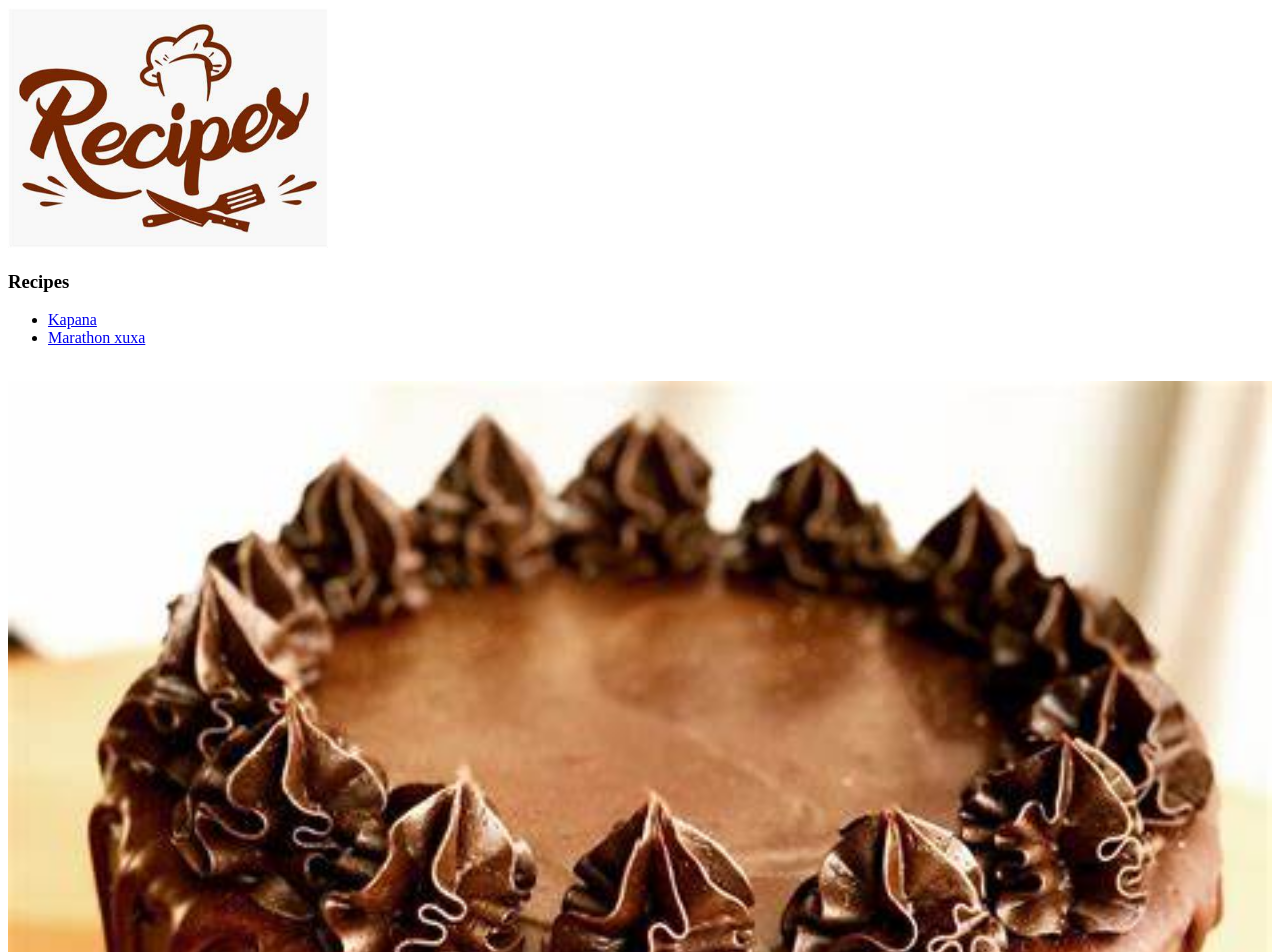
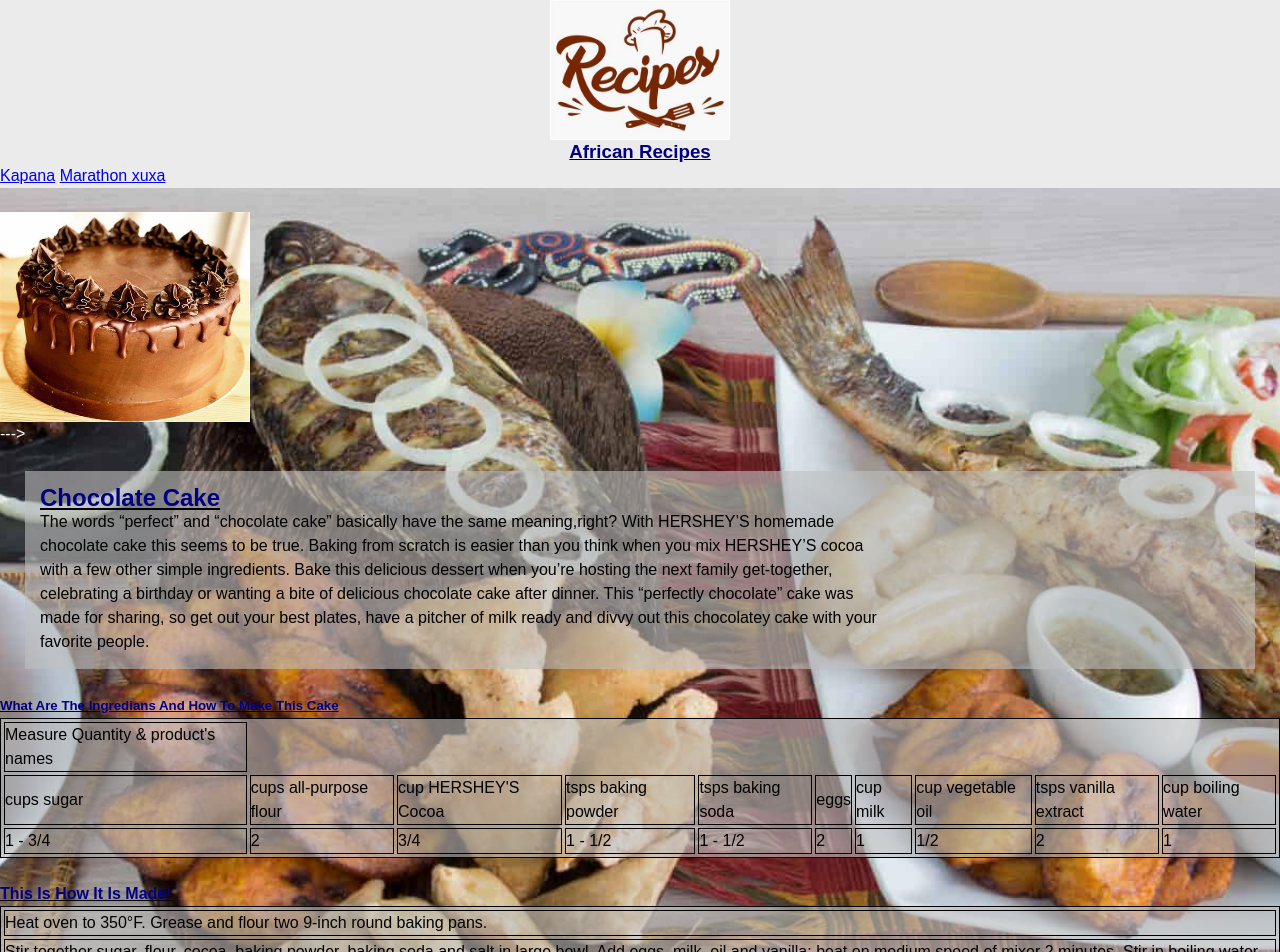
Before and after one commit to Tommy007U/microverse-recipes-project, a plain HTML site: page navbar/chocolatecake.html in a window 1280 px wide. Shown: the top 952 px of the page. Drawn offline with Linux system fonts and the light colour scheme.

Commit message:
styling on the all 4 project with 1 css folder

```diff
--- a/css/styles.css
+++ b/css/styles.css
@@ -4,6 +4,77 @@
     box-sizing: border-box;
 }
 body{
-    background-color: #ecf2f8;
+    background-color: rgba(192,192,192,0.3);
     font-family:'barlow semi condensed', sans-serif;
+    line-height: 1.5em;
+
 }
+#logo{
+    display: flex;
+    justify-content: center;
+}
+h3, h2, h1, h4, h5, h6{
+    align-items: center;
+    color:navy;
+    text-transform: capitalize;
+    text-decoration-line: underline;
+    text-decoration-color: black;
+}
+.title{
+    display: flex;
+    justify-content: center;
+    color:navy;
+}
+
+.navbar{
+    display:flex;
+    text-align: end;
+}
+ul{
+    list-style-type: none;
+    margin: 0;
+    padding: 0;
+}
+li {
+    display: inline;
+  }
+  .images{
+    display: flex;
+    align-items: center;
+  }
+
+span{
+    text-transform: capitalize;
+}
+#big-img{
+    background: url("/images/background2.jpg");
+    background-size:cover;
+    background-position: center;
+    color: white;
+}
+.content{
+    background-color: rgba(192,192,192,0.6);
+    align-items: center;
+    color:black;
+    display: block;
+    padding: 15px;
+    margin: 25px;
+    align-items: center;
+
+}
+table, tr, td{
+    border: 1px solid black;
+  }
+  tr:hover {
+    background-color: coral;
+}
+
+table{
+    width:100%;
+    background-color: rgba(192,192,192,0.6);
+    border-spacing: 3px;
+    align-items: center;
+    color:black;
+    padding:left;
+
+}
--- a/navbar/chocolatecake.html
+++ b/navbar/chocolatecake.html
@@ -4,22 +4,32 @@
     <meta charset="UTF-8">
     <meta http-equiv="X-UA-Compatible" content="IE=edge">
     <meta name="viewport" content="width=device-width, initial-scale=1.0">
+    <link rel="stylesheet" href="/css/styles.css">
     <title>chocolate cake</title>
 </head>
 <body>
-    <img src="../images/logo.jpeg" id="logo" width="320" height="240" alt="coffee logo">
-    <h3>Recipes</h3>
+    <div id="logo">
+        <img src="../images/logo.jpeg"  width="180" height="140" alt="recipes logo">
+    </div>
+
+    <div class="title">
+        <h3>African Recipes</h3>
+    </div>
+
+    <div class="navbar">
       <ul>
           <li><a href="/navbar/kapana.html">Kapana</a></li>
           <li><a href="/navbar/marathonxuxa.html">Marathon xuxa</a></li>
+      </ul>
+    </div>
 
-    </ul>
-
-
-    <br>
-    <img src="/images/chocolate.jpeg" width="100%" alt="chocolate cake">
+    <div id="big-img">
     <br>
 
+    <img src="/images/chocolate.jpeg" class="images" width="250" height="210" alt="chocolate cake">--->
+    <br>
+    <div>
+    <div class="content">
     <h2>Chocolate Cake</h2>
     <p style="width:70%">The words “perfect” and “chocolate cake” basically have the same meaning,right? With HERSHEY’S homemade chocolate cake this seems to be true.
          Baking from scratch is easier than you think when you mix HERSHEY’S cocoa with a few other
@@ -27,23 +37,44 @@
         family get-together, celebrating a birthday or wanting a bite of delicious chocolate cake after
          dinner. This “perfectly chocolate” cake was made for sharing, so get out your best plates,
         have a pitcher of milk ready and divvy out this chocolatey cake with your favorite people.</p>
+    </div>
 
         <h5>What are the ingredians and how to make this cake</h5>
 
 
         <table>
-                <tr><td>2 cups sugar</td></tr>
-                <tr><td>1 - 3/4 cups all-purpose flour</td></tr>
-                <tr><td>3/4 cup HERSHEY'S Cocoa</td></tr>
-                <tr> <td>1 - 1/2 tsps baking powder</td></tr>
-                <tr><td>1 - 1/2 tsps baking soda</td></tr>
-                <tr><td>2 eggs</td></tr>
-                <tr><td>1 cup milk</td></tr>
-                <tr><td>1/2 cup vegetable oil</td></tr>
-                <tr><td> 2 tsps vanilla extract</td></tr>
-                <tr><td>1 cup boiling water</td></tr>
+            <td>
+               Measure Quantity & product's names
+            </td>
+            <tr>
+                <td>cups sugar</td>
+                <td>cups all-purpose flour</td>
+                <td>cup HERSHEY'S Cocoa</td>
+                 <td>tsps baking powder</td>
+                <td>tsps baking soda</td>
+                <td>eggs</td>
+                <td>cup milk</td>
+                <td>cup vegetable oil</td>
+                <td>tsps vanilla extract</td>
+                <td>cup boiling water</td>
+            </tr>
+            </tr>
+                   <td>1 - 3/4 </td>
+                   <td>2 </td>
+                   <td>3/4 </td>
+                   <td>1 - 1/2</td>
+                   <td>1 - 1/2</td>
+                   <td>2 </td>
+                   <td>1 </td>
+                   <td>1/2 </td>
+                   <td> 2 </td>
+                   <td>1</td>
+            </tr>
+
+
         </table>
         <br>
+        <h4>This is how it is made!</h4>
        <table>
         <tr><td>Heat oven to 350°F. Grease and flour two 9-inch round baking pans.</td></tr>
         <tr><td>Stir together sugar, flour, cocoa, baking powder, baking soda and salt in large bowl. Add eggs, milk, oil and vanilla; beat on medium speed of mixer 2 minutes. Stir in boiling water (batter will be thin). Pour batter into prepared pans.</td></tr>
@@ -54,10 +85,12 @@
         <p>One Pan Cake: Grease and flour 13x9x2-inch baking pan. Heat oven to 350° F. Pour batter into prepared pan. Bake 35 to 40 minutes. Cool completely. Frost.</p>
         <p>Three Layer Cake: Grease and flour three 8-inch round baking pans. Heat oven to 350°F. Pour batter into prepared pans. Bake 30 to 35 minutes. Cool 10 minutes; remove from pans to wire racks. Cool completely. Frost.</p>
         <p>Bundt Cake: Grease and flour 12-cup fluted tube pan. Heat oven to 350°F. Pour batter into prepared pan. Bake 50 to 55 minutes. Cool 15 minutes; remove from pan to wire rack. Cool completely. Frost.</p>
+    </div>
 
      <h4>where can you find us</h4>
        <p>We are in the capital cityof Namibai, Windhoek precisely in </p>
        <p>Soweto, claudius Kandovazu street shop 00854</p>
     <a href="../index.html">back</a>
+    </div>
 </body>
 </html>
```
Also changed, not shown: index.html (+14 -6 lines), navbar/kapana.html (+27 -15 lines), navbar/marathonxuxa.html (+19 -8 lines), images/background2.jpg (added). Lines whose indentation alone changed are shown as unchanged.
